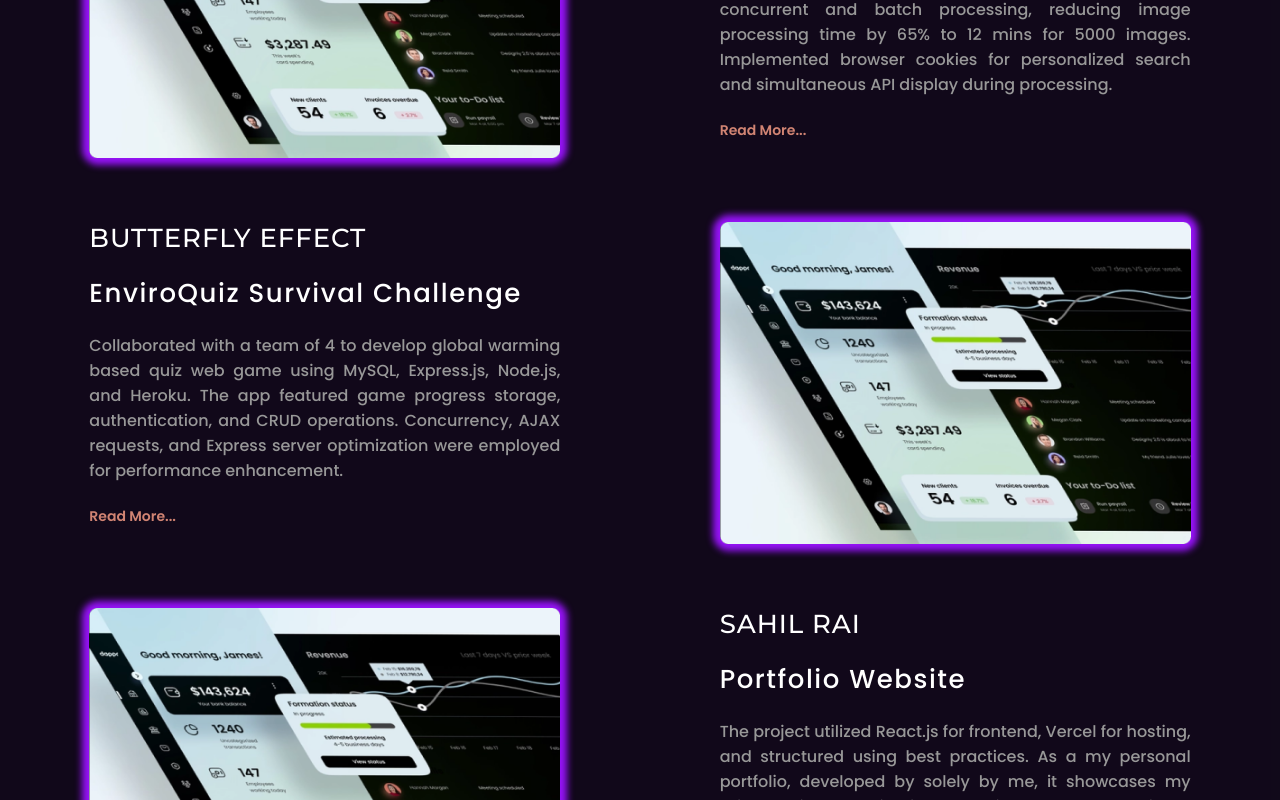
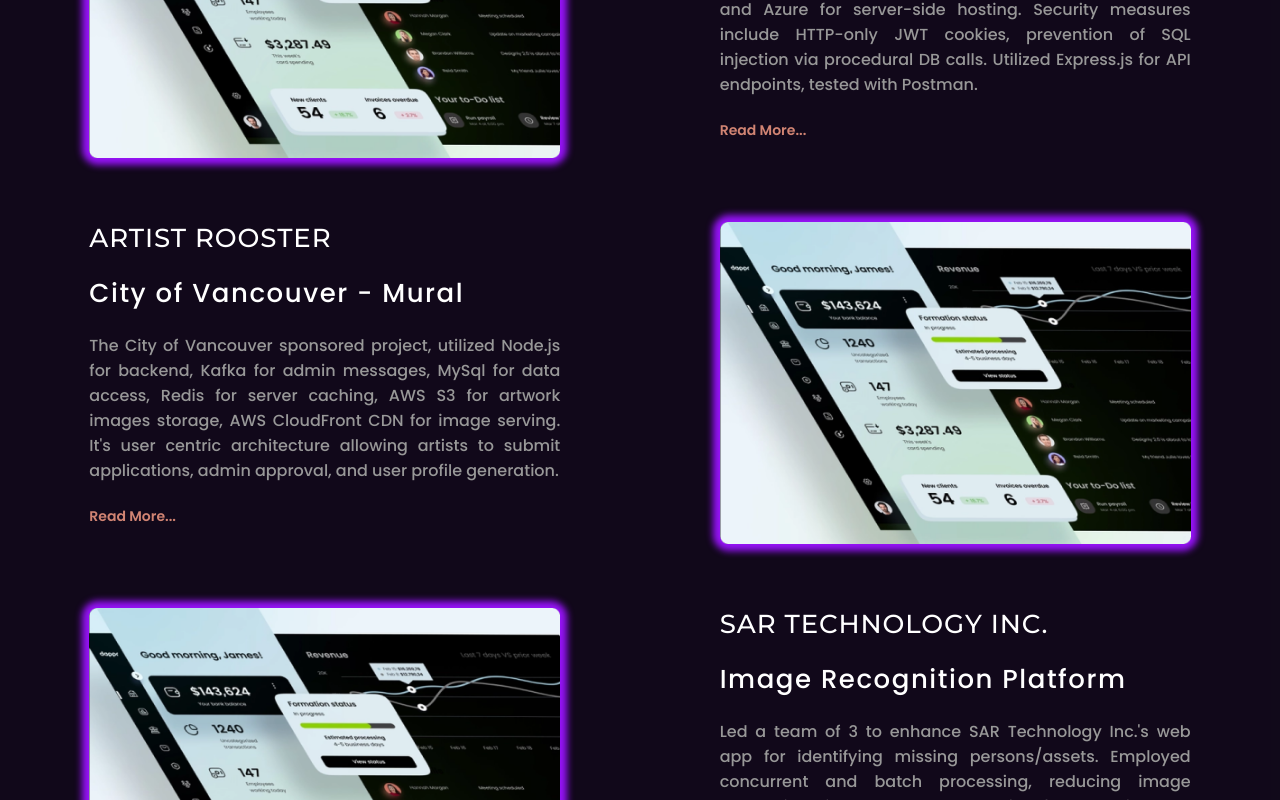
Before and after one commit to Rai-Sahil/Portfolio-React, a React (Create React App) app: page / in a window 1280 px wide. Shown: the part 2760-3560 px from the top of the page. Built offline with nearby package versions, Linux system fonts and the light colour scheme; a web font is replaced by a local one.

Commit message:
project updated, warnings fixed, social link added

```diff
--- a/src/Components/ProjectCardReusable/ProjectCard.css
+++ b/src/Components/ProjectCardReusable/ProjectCard.css
@@ -80,3 +80,8 @@
     font-weight: 500;
     line-height: normal;
 }
+
+.project-link {
+    text-decoration: none;
+    color: inherit;
+}
--- a/src/Components/ProjectCardReusable/ProjectCard.jsx
+++ b/src/Components/ProjectCardReusable/ProjectCard.jsx
@@ -8,7 +8,9 @@ const ContentBox = ({ project }) => {
             <p className='project-category'>{ project.overview }</p>
             <p className='project-description'>{ project.content }</p>
             <p className='read-more'>
-                Read More...
+                <a href={ project.github } target='_blank' rel='noopener noreferrer' className='project-link'>
+                        Read More...
+                </a>
             </p>
         </div>
     )
@@ -17,7 +19,7 @@ const ContentBox = ({ project }) => {
 const ImageBox = ({ project }) => {
     return (
         <div className='image-box'>
-            <img src={ demoImage } className='project-image'/>
+            <img src={ demoImage } alt="Demo Project" className='project-image'/>
         </div>
     )
 }
--- a/src/Data/Projects-Data.js
+++ b/src/Data/Projects-Data.js
@@ -1,4 +1,13 @@
 const projects = [
+    {
+        id: 0,
+        name: "MindMatch",
+        category: "NODEJS",
+        overview: "Cricket Prediction App",
+        content: "The MatchMinds project entails a cricket prediction app employing Next.js with Typescript and TailwindCSS for the frontend. For the backend, Node.js and Typescript were utilized, integrating MongoDB for secure data access. The architecture integrates the Sportsmonk API for live cricket data and OpenAI's chat functionality.",
+        pic: "",
+        github: "https://github.com/Rai-Sahil/CricketPrediction.git"
+    },
     {
         id: 1,
         name: "Smart Pictionary",
@@ -6,88 +15,97 @@ const projects = [
         overview: "Interactive AI Guessing Game",
         content: "React.js app utilizing a DigitalOcean-hosted ML model for image generation, Redis caching for game data storage, and Azure for server-side hosting. Security measures include HTTP-only JWT cookies, prevention of SQL injection via procedural DB calls. Utilized Express.js for API endpoints, tested with Postman.",
         pic: "",
-        github: ""
+        github: "https://isa-project-client.web.app/"
     },
     {
         id: 2,
+        name: "Artist Rooster",
+        category: "NODEJS",
+        overview: "City of Vancouver - Mural",
+        content: "The City of Vancouver sponsored project, utilized Node.js for backend, Kafka for admin messages, MySql for data access, Redis for server caching, AWS S3 for artwork images storage, AWS CloudFront CDN for image serving. It's user centric architecture allowing artists to submit applications, admin approval, and user profile generation.",
+        pic: "",
+        github: "https://muralproject-f78ca.web.app/"
+    },
+    {
+        id: 3,
         name: "DocuIns",
         category: "ASPNET",
         overview: "Document Chatbot using AI",
         content: "The project uses ASP.NET MVC with Flowise AI's lang chain model via OpenAI and Pinecone vector DB for document centric chatbot. Utilizing Azure function for serverless microservice, Docker for containerization, SQL Server for Database, Identity and Entity Framework for Auth and custom Naive Bayes Text Classification model.",
         pic: "",
-        github: ""
+        github: "https://github.com/Rai-Sahil/DocuIns.git"
     },
     {
-        id: 3,
+        id: 4,
         name: "CodeCraft",
         category: "ASPNET",
         overview: "Online Python IDE",
         content: "Developed a Python web block coding IDE with IronPython for compiler support, integrated OpenAI API for error summarization and code evaluation, employed NoSQL (MongoDB) for data storage/authentication, utilized SignalR for saving real-time code changes in cloud, and implemented a custom decision tree ML model.",
         pic: "",
-        github: ""
+        github: "https://codecraft.azurewebsites.net/"
     },
     {
-        id: 4,
+        id: 5,
         name: "SAR Technology Inc.",
         category: "NODEJS",
         overview: "Image Recognition Platform",
         content: "Led a team of 3 to enhance SAR Technology Inc.'s web app for identifying missing persons/assets. Employed concurrent and batch processing, reducing image processing time by 65% to 12 mins for 5000 images. Implemented browser cookies for personalized search and simultaneous API display during processing.",
         pic: "",
-        github: ""
+        github: "https://www.sartechnology.ca/sartechnology/searchlight/Searchlight.html"
     },
     {
-        id: 5,
+        id: 6,
         name: "ViewVibe",
         category: "DESKTOP",
         content: "Developed ViewVibe, a .NET WPF application for video streaming and sharing, similar to YouTube. Leveraging AWS Cloudfront CDN and AWS S3 bucket storage, MongoDB was implemented for data access. Integrated MVVM architecture, FFMPEG for screen recording, and MSTest for robust unit testing.",
         overview: "Video Sharing/Streaming App",
         pic: "",
-        github: ""
+        github: "https://github.com/Rai-Sahil/Video-Streaming-App.git"
     },
     {
-        id: 6,
+        id: 7,
         name: "Budget Barrier",
         category: "MOBILE",
         content: "The project encompasses an Android Expense Tracker App developed using Kotlin, employed MVVM architecture with data binding, view bindings, Kotlin Flow, Coroutines, Camera usage with permissions, Firebase integration for user authentication, and a Material design themed XML-based UI layout.",
         overview: "Expense Tracker",
         pic: "",
-        github: ""
+        github: "https://github.com/winter2023-comp3717/term-project-a01267853-rai-sahil.git"
     },
     {
-        id: 7,
+        id: 8,
         name: "Butterfly Effect",
         category: "NODEJS",
         content: "Collaborated with a team of 4 to develop global warming based quiz web game using MySQL, Express.js, Node.js, and Heroku. The app featured game progress storage, authentication, and CRUD operations. Concurrency, AJAX requests, and Express server optimization were employed for performance enhancement.",
         overview: "EnviroQuiz Survival Challenge",
         pic: "",
-        github: ""
+        github: "https://github.com/Rai-Sahil/Butterfly-Effect.git"
     },
     {
-        id: 8,
+        id: 9,
         name: "SpaceSaver",
         category: "GAMES",
         content: "SpaceSaver is a captivating GUI game developed using Java and Processing.org, featuring dynamic levels and asteroid gameplay. MongoDB was integrated for user authentication, score tracking, and CRUD operations, while employing Test-Driven Development and JUnit for robustness and reliability.",
         overview: "Java Asteroids Game",
         pic: "",
-        github: ""
+        github: "https://github.com/Rai-Sahil/SpaceSaver.git"
     },
     {
-        id: 9,
+        id: 10,
         name: "Activv",
         category: "MOBILE",
         content: "Habit Tracker Android app developed in Kotlin using Jetpack Compose UI for a modern interface. It integrates Firebase for user authentication and data storage. Architecture Components such as LiveData, Kotlin Flow, Bindings and Dependency Injection were implemented to enhance functionality and structure.",
         overview: "Habit Tracker",
         pic: "",
-        github: ""
+        github: "https://github.com/Rai-Sahil/Activv.git"
     },
     {
-        id: 10,
+        id: 11,
         name: "Sahil Rai",
         category: "NODEJS",
         content: "The project utilized React.js for frontend, Vercel for hosting, and structured using best practices. As a my personal portfolio, developed by solely by me, it showcases my skills, project, publication, epereince and more with a user-friendly interface, emphasizing efficiency and accessibility.",
         overview: "Portfolio Website",
         pic: "",
-        github: ""
+        github: "https://sahilrai.vercel.app/"
     },
 ];
 
--- a/src/Pages/Footer/Footer.jsx
+++ b/src/Pages/Footer/Footer.jsx
@@ -22,29 +22,29 @@ const Footer = () => {
                 <div className='footer-content'>Passionate about leveraging technology to innovate and create meaningful solutions. Constantly exploring the <br /> intersections of code, creativity, and problem-solving to make an impact in the digital realm... <span className='read-more'>Read More</span></div>
             </div>
             <div className='social-links'>
-                <a href='' ><img src={ githubIcon } alt=''/></a>
-                <a href='' > <img src={ discordIcon } alt=''/></a>
-                <a href='' ><img src={ slackIcon } alt=''/></a>
-                <a href='' ><img src={ linkedinIcon } alt=''/></a>
+                <a href='https://github.com/Rai-Sahil' ><img src={ githubIcon } alt='GitHub'/></a>
+                <a href='https://discordapp.com/users/742932232662024212' > <img src={ discordIcon } alt='Discord'/></a>
+                <a href='https://sahilrai.slack.com/team/U067HSPCNQ6' ><img src={ slackIcon } alt='Slack'/></a>
+                <a href='https://www.linkedin.com/in/rai-sahil/' ><img src={ linkedinIcon } alt='LinkedIn'/></a>
             </div>
 
             <div className='contact-container'>
                 <div className='contact-card'>
-                    <img src={ phoneImage } alt='phone image' className='contact-image'/>
+                    <img src={ phoneImage } alt='phone' className='contact-image'/>
                     <p className='card-content'>
                         <div className='contact-card-heading'>Phone</div>
                         <div className='contact-card-description'>(236) 858-9811</div>
                     </p>
                 </div>
                 <div className='contact-card'>
-                    <img src={ mailImage } alt='phone image' className='contact-image'/>
+                    <img src={ mailImage } alt='mail' className='contact-image'/>
                     <p className='card-content'>
                         <div className='contact-card-heading'>Mail</div>
                         <div className='contact-card-description'>raisahil580@gmail.com</div>
                     </p>
                 </div>
                 <div className='contact-card'>
-                    <img src={ addressImage } alt='phone image' className='contact-image'/>
+                    <img src={ addressImage } alt='address' className='contact-image'/>
                     <p className='card-content'>
                         <div className='contact-card-heading'>Address</div>
                         <div className='contact-card-description'>Delta BC, Canada</div>
```
